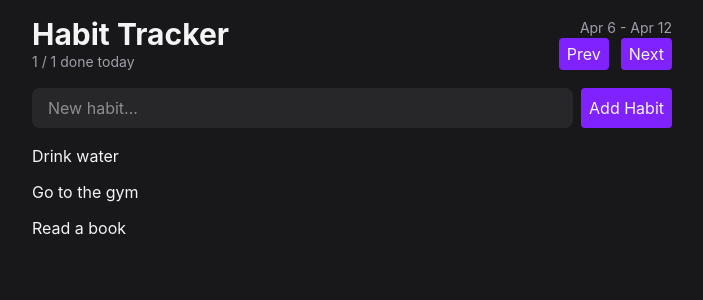
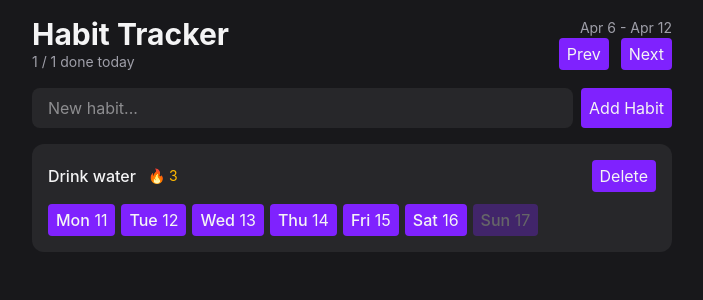
Before and after one commit to 1drie5/react-habit-tracker, a React (Vite) app: page / in a window 1280 px wide. Shown: the top 300 px of the page, without its empty margins (288-991 px from the left). Built offline with nearby package versions, Linux system fonts and the light colour scheme.

Commit message:
add initial weekly habit item layout and button variants

```diff
--- a/package.json
+++ b/package.json
@@ -11,6 +11,7 @@
   },
   "dependencies": {
     "@tailwindcss/vite": "^4.3.0",
+    "date-fns": "^4.1.0",
     "react": "^19.2.6",
     "react-dom": "^19.2.6",
     "tailwindcss": "^4.3.0"
--- a/src/components/Buttons.tsx
+++ b/src/components/Buttons.tsx
@@ -1,8 +1,11 @@
-import type { ReactNode } from "react"
+import type { ComponentProps } from "react"
 
 type ButtonProps = {
-    children: ReactNode
+    variant: "primary" | "secondary" | "ghost-destructive"
+} & ComponentProps<"button">
+
+export function Button({ variant = "primary",...props }: ButtonProps) {
+    return <button
+    {...props}
+    className="bg-violet-600 hover:bg-violet-500 transition-colors rounded px-2 py-1 disabled:opacity-30 disabled:cursor-not-allowed"/>
 }
-export function Button({children}: ButtonProps) {
-    return <button className="bg-violet-600 hover:bg-violet-500 transition-colors rounded px-2 py-1 disabled:opacity-30 disabled:cursor-not-allowed">{children}</button>
-}
--- a/src/components/HabitList.tsx
+++ b/src/components/HabitList.tsx
@@ -1,8 +1,9 @@
+import { Button } from "./Buttons";
+import { format, eachDayOfInterval, startOfWeek, endOfWeek, isFuture } from "date-fns"
+
 export function HabitList() {
     const habits = [
-        {id: 1, name: "Drink water"},
-        {id: 2, name: "Go to the gym"},
-        {id: 3, name: "Read a book"},
+        {id: '1', name: "Drink water"},
     ]
     if (habits.length === 0) {
     return (
@@ -13,7 +14,34 @@ export function HabitList() {
   }
     return <div className="flex flex-col gap-3">
       {habits.map(habit => (
-        <h1 key={habit.id}>{habit.name}</h1>
+        <HabitItem key={habit.id} habit={habit}/>
       ))}
     </div>
 }
+type HabitItemProps = {
+    habit: {id: string, name: string}
+}
+
+function HabitItem({ habit }: HabitItemProps) {
+  const visibleDays = eachDayOfInterval({
+    start: startOfWeek(new Date(), { weekStartsOn: 1 }),
+    end: endOfWeek(new Date(), { weekStartsOn: 1 }),
+})
+      return <div className="rounded-xl bg-zinc-800 p-4 flex flex-col gap-3">
+      <div className="flex items-center justify-between">
+        <div className="flex gap-3 items-center">
+          <span className="font-medium">{habit.name}</span>
+          <span className="text-sm text-amber-400">🔥 3</span>
+        </div>
+        <Button>Delete</Button>
+      </div>
+      <div className="flex gap-1.5">
+        {visibleDays.map(date => (
+          <Button key={date.toISOString()} disabled={isFuture(date)}>
+            <span className="font-medium">{format(date, "EEE")}</span>
+            <span> {format(date, "d")}</span>
+          </Button>
+        ))}
+      </div>
+    </div>
+}
```
Also changed, not shown: 1 other file (tests, documents, lock files or other folders).
